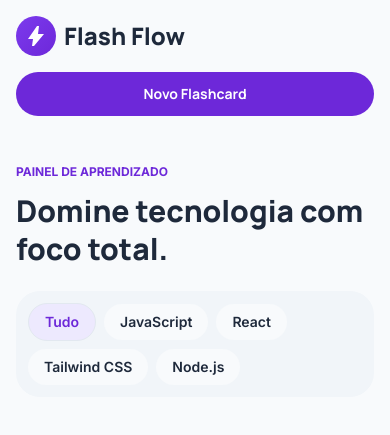
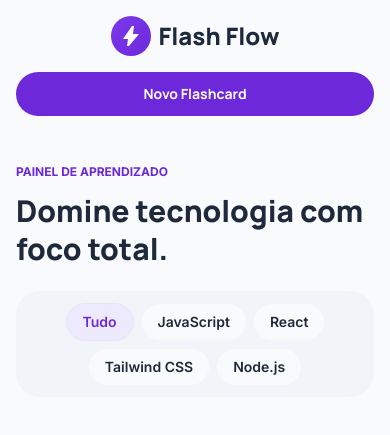
Before and after one commit to williammilanez/flashflow_2.0, a React (Vite) app in the folder web/: page / in a window 390 px wide. Shown: the top 435 px of the page. Built offline with nearby package versions, Linux system fonts and the light colour scheme; no server answers.

Commit message:
feat(ui): implement responsive layout adjustments

```diff
--- a/web/src/components/CategoryFilter/CategoryFilter.tsx
+++ b/web/src/components/CategoryFilter/CategoryFilter.tsx
@@ -13,7 +13,7 @@ export function CategoryFilter({
   onSelectCategory,
 }: CategoryFilterProps) {
   return (
-    <section className="font-inter flex w-full flex-wrap items-center gap-2 rounded-3xl bg-slate-100 p-3 text-sm lg:w-auto">
+    <section className="font-inter flex w-full flex-wrap items-center justify-center gap-2 rounded-3xl bg-slate-100 p-3 text-sm md:justify-start lg:w-auto">
       {categories.map((category) => {
         const isActive = selectedCategory === category;
 
--- a/web/src/components/Flashcard/Flashcard.tsx
+++ b/web/src/components/Flashcard/Flashcard.tsx
@@ -33,7 +33,7 @@ export function Flashcard({
           </header>
 
           <div className="flex-1 flex items-center justify-center text-center">
-            <h3 className="font-manrope break-words overflow-hidden text-xl font-bold leading-snug text-slate-800">
+            <h3 className="font-manrope break-words whitespace-pre-wrap text-xl font-bold leading-snug text-slate-800">
               {question}
             </h3>
           </div>
@@ -75,11 +75,11 @@ export function Flashcard({
           </header>
 
           <div className="flex flex-1 flex-col items-center justify-center gap-6 overflow-hidden text-center">
-            <h3 className="font-inter break-words overflow-hidden text-sm font-normal text-slate-600">
+            <h3 className="font-inter break-words whitespace-pre-wrap text-sm font-normal text-slate-600">
               {question}
             </h3>
 
-            <p className="font-manrope break-words overflow-hidden text-base font-semibold leading-relaxed text-violet-700">
+            <p className="font-manrope break-words whitespace-pre-wrap text-base font-semibold leading-relaxed text-violet-700">
               {answer}
             </p>
           </div>
--- a/web/src/components/Header/Header.tsx
+++ b/web/src/components/Header/Header.tsx
@@ -6,7 +6,7 @@ export function Header({ onCreate }: HeaderProps) {
   return (
     <header className="w-full">
       <div className="mx-auto flex max-w-7xl flex-col gap-4 px-4 py-4 sm:px-6 md:flex-row md:items-center md:justify-between lg:px-8">
-        <div className="flex items-center gap-2">
+        <div className="flex items-center justify-center gap-2 md:justify-start">
           <img
             src="/logo.svg"
             alt="Logo Flash Flow"
@@ -20,7 +20,7 @@ export function Header({ onCreate }: HeaderProps) {
         <button
           type="button"
           onClick={onCreate}
-          className="flex w-full items-center justify-center rounded-full bg-violet-700 px-6 py-3 font-manrope text-sm font-bold leading-5 text-white transition hover:bg-violet-800 lg:w-auto"
+          className="flex w-full items-center justify-center rounded-full bg-violet-700 px-6 py-3 font-manrope text-sm font-bold leading-5 text-white transition hover:bg-violet-800 md:w-auto"
         >
           Novo Flashcard
         </button>
--- a/web/src/pages/Home.tsx
+++ b/web/src/pages/Home.tsx
@@ -50,7 +50,7 @@ export function Home() {
 
       <main className="mx-auto w-full max-w-7xl px-4 py-8 sm:px-6 lg:px-8 lg:py-12">
         {/* HEADER */}
-        <section className="flex flex-col gap-6 lg:flex-row lg:items-end lg:justify-between">
+        <section className="flex flex-col gap-6 xl:flex-row xl:items-end xl:justify-between">
           <div className="flex flex-col gap-3">
             <p className="font-inter text-xs font-bold text-violet-700 uppercase">
               Painel de Aprendizado
--- a/web/src/styles/global.css
+++ b/web/src/styles/global.css
@@ -15,4 +15,5 @@ body {
 * {
   scrollbar-width: none;
   -ms-overflow-style: none;
+  box-sizing: border-box;
 }
```
Also changed, not shown: 1 other file (tests, documents, lock files or other folders).
